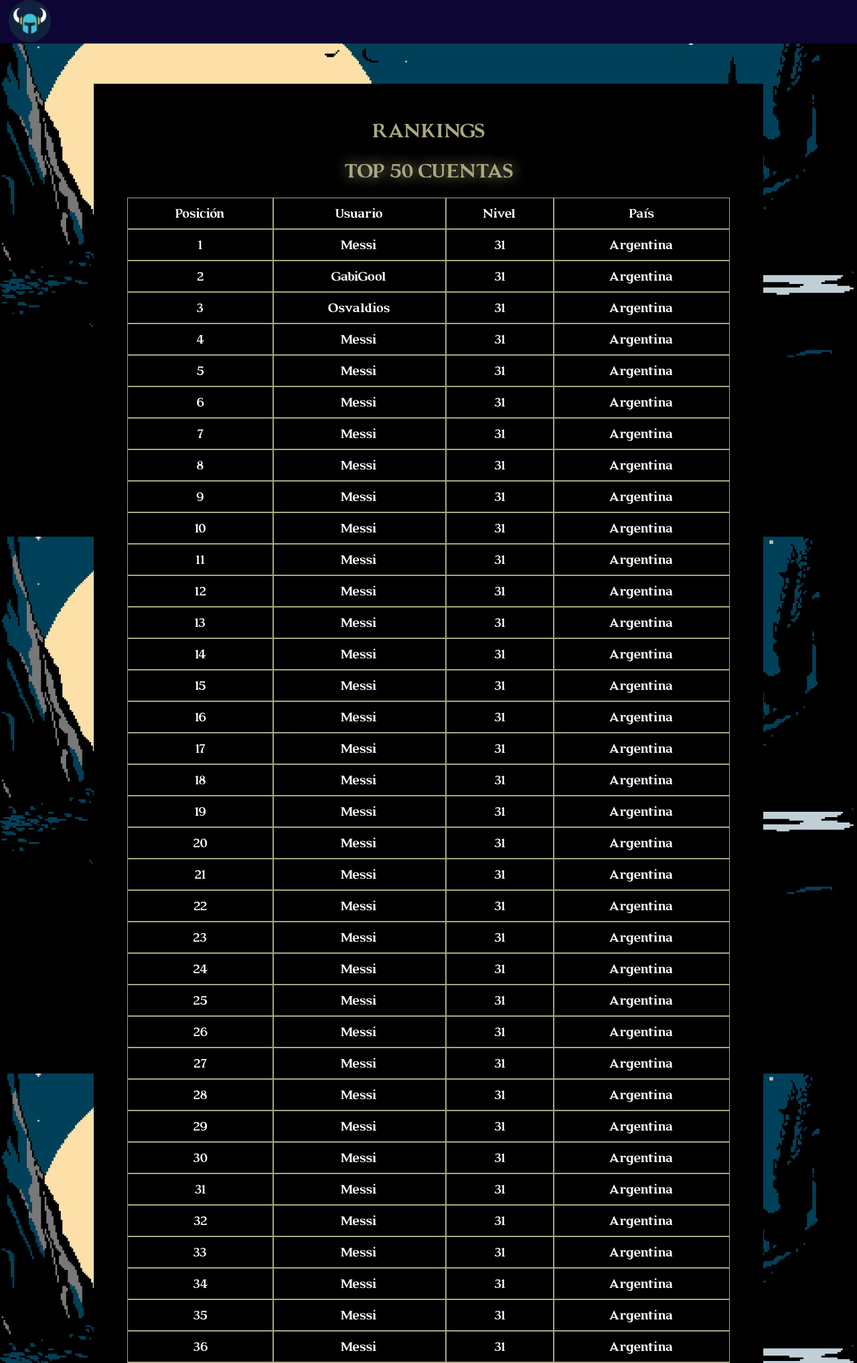
After one commit to nelsonfacundo/proyecto, a PHP site: page /ranking.html in a window 1280 px wide. The commit adds this page. Shown: the top 2035 px of the page at 67% size. Run offline with PHP 8.4, Linux system fonts and the light colour scheme.

Commit message:
Agregué el ranking y corregí errores.
Agregué el ranking casi terminado, sólo falta arreglar el error del
botón del header, también arreglé el logo del header que estaba
cuadrado.

```diff
--- a/css/menu.css
+++ b/css/menu.css
@@ -17,6 +17,7 @@
   .main-header img {
     width: 63px;
     float: left;
+    border-radius: 150px;
   }
 
 
--- /dev/null
+++ b/css/styleRanking.css
@@ -0,0 +1,75 @@
+@import url(menu.css);
+@import url(footer.css);
+
+
+
+@font-face {
+  font-family: "grendel";
+  src: url("../fuentes/grendel.ttf");
+}
+
+
+
+*{
+  margin: 0;
+  padding: 0;
+  box-sizing: border-box;
+}
+body {
+  margin: 0;
+  font-family: grendel;
+  background-repeat: repeat;
+  background-size: 100% auto;
+  color: white;
+  background-image: url("../img/fondo.jpg");
+
+}
+.container
+{
+  width: 100%;
+ }
+.contenido
+{
+  max-width: 1000px;
+  width: 100%;
+  margin: 125px auto;
+}
+#content-all
+{
+  background-color: black;
+  background-size: 100% auto;
+  min-height: 140px;
+}
+#content-header
+{
+  background-repeat: no-repeat;
+  background-size: 100% auto;
+  background-position: top;
+}
+#content-footer
+{
+  background-repeat: no-repeat;
+  background-size: 100% auto;
+  background-position: bottom;
+  padding: 30px 50px;
+}
+section
+{
+  display: block;
+}
+h2
+{
+  font-size: 25px;
+  width: 100%;
+  text-align: center;
+  color: #a9a87f;
+  display: block;
+  margin-block-start: 0.83em;
+  margin-block-end: 0.83em;
+  margin-inline-start: 0px;
+  margin-inline-end: 0px;
+}
+.activo
+{
+    text-shadow: 1px 0px 20px;
+}
--- /dev/null
+++ b/ranking.html
@@ -0,0 +1,378 @@
+<!DOCTYPE html>
+<html lang="en" dir="ltr">
+  <head>
+    <meta charset="UTF-8">
+    <meta name="viewport" content="width=device-width, initial-scale=1.0">
+    <meta http-equiv="X-UA-Compatible" content="ie=edge">
+    <link rel="stylesheet" href="css/styleRanking.css">
+    <title></title>
+  </head>
+  <body>
+    <div class="container">
+      <div id="header">
+          <div class="main-header">
+              <img src="img/logo.jpg" alt="logo">
+              <input type="checkbox" id="menu-bar">
+               <label class="fas fa-bars" for="menu-bar"></label>
+               <nav class="menu">
+                  <ul>
+                      <li><a href="index.html">inicio</a></li>
+                      <li><a href="ranking.html">ranking</a></li>
+                      <li><a href="perfil.html">perfil</a></li>
+                      <li><a href="faq">Faq</a></li>
+                      <li><a href="ABM.html">ABM</a></li>
+                      <li><a href="contacto.html">contactanos</a></li>
+                      <li><a href="register.html">registrate</a></li>
+                      <li><a href="login.html">iniciar sesion</a></li>
+                  </ul>
+               </nav>
+          </div>
+      </div>
+      <div class="contenido">
+        <section id="content-all">
+          <section id="content-header">
+            <section id="content-footer">
+              <h2> RANKINGS</h2>
+              <article class="">
+                <div class="columnas">
+                  <table style="width:100%; text-align : center;"cellspacing="0" cellpadding="0">
+                    <thead>
+                      <tr>
+                        <h2 class="activo" >TOP 50 CUENTAS</h2>
+                      </tr>
+                      <tr>
+                        <th style="padding:10px;border:1px solid #a9a87f">Posición</th>
+                        <th style="padding:10px;border:1px solid #a9a87f">Usuario</th>
+                        <th style="padding:10px;border:1px solid #a9a87f">Nivel</th>
+                        <th style="padding:10px;border:1px solid #a9a87f">País</th>
+                      </tr>
+                    </thead>
+                    <tbody>
+                      <tr>
+                        <td style="padding:10px;border:1px solid #a9a87f">1</td>
+                        <td style="padding:10px;border:1px solid #a9a87f">Messi</td>
+                        <td style="padding:10px;border:1px solid #a9a87f">31</td>
+                        <td style="padding:10px;border:1px solid #a9a87f">Argentina</td>
+                      </tr>
+                      <tr>
+                        <td style="padding:10px;border:1px solid #a9a87f">2</td>
+                        <td style="padding:10px;border:1px solid #a9a87f">GabiGool</td>
+                        <td style="padding:10px;border:1px solid #a9a87f">31</td>
+                        <td style="padding:10px;border:1px solid #a9a87f">Argentina</td>
+                      </tr>
+                      <tr>
+                        <td style="padding:10px;border:1px solid #a9a87f">3</td>
+                        <td style="padding:10px;border:1px solid #a9a87f">Osvaldios</td>
+                        <td style="padding:10px;border:1px solid #a9a87f">31</td>
+                        <td style="padding:10px;border:1px solid #a9a87f">Argentina</td>
+                      </tr>
+                      <tr>
+                        <td style="padding:10px;border:1px solid #a9a87f">4</td>
+                        <td style="padding:10px;border:1px solid #a9a87f">Messi</td>
+                        <td style="padding:10px;border:1px solid #a9a87f">31</td>
+                        <td style="padding:10px;border:1px solid #a9a87f">Argentina</td>
+                      </tr>
+                      <tr>
+                        <td style="padding:10px;border:1px solid #a9a87f">5</td>
+                        <td style="padding:10px;border:1px solid #a9a87f">Messi</td>
+                        <td style="padding:10px;border:1px solid #a9a87f">31</td>
+                        <td style="padding:10px;border:1px solid #a9a87f">Argentina</td>
+                      </tr>
+                      <tr>
+                        <td style="padding:10px;border:1px solid #a9a87f">6</td>
+                        <td style="padding:10px;border:1px solid #a9a87f">Messi</td>
+                        <td style="padding:10px;border:1px solid #a9a87f">31</td>
+                        <td style="padding:10px;border:1px solid #a9a87f">Argentina</td>
+                      </tr>
+                      <tr>
+                        <td style="padding:10px;border:1px solid #a9a87f">7</td>
+                        <td style="padding:10px;border:1px solid #a9a87f">Messi</td>
+                        <td style="padding:10px;border:1px solid #a9a87f">31</td>
+                        <td style="padding:10px;border:1px solid #a9a87f">Argentina</td>
+                      </tr>
+                      <tr>
+                        <td style="padding:10px;border:1px solid #a9a87f">8</td>
+                        <td style="padding:10px;border:1px solid #a9a87f">Messi</td>
+                        <td style="padding:10px;border:1px solid #a9a87f">31</td>
+                        <td style="padding:10px;border:1px solid #a9a87f">Argentina</td>
+                      </tr>
+                      <tr>
+                        <td style="padding:10px;border:1px solid #a9a87f">9</td>
+                        <td style="padding:10px;border:1px solid #a9a87f">Messi</td>
+                        <td style="padding:10px;border:1px solid #a9a87f">31</td>
+                        <td style="padding:10px;border:1px solid #a9a87f">Argentina</td>
+                      </tr>
+                      <tr>
+                        <td style="padding:10px;border:1px solid #a9a87f">10</td>
+                        <td style="padding:10px;border:1px solid #a9a87f">Messi</td>
+                        <td style="padding:10px;border:1px solid #a9a87f">31</td>
+                        <td style="padding:10px;border:1px solid #a9a87f">Argentina</td>
+                      </tr>
+                      <tr>
+                        <td style="padding:10px;border:1px solid #a9a87f">11</td>
+                        <td style="padding:10px;border:1px solid #a9a87f">Messi</td>
+                        <td style="padding:10px;border:1px solid #a9a87f">31</td>
+                        <td style="padding:10px;border:1px solid #a9a87f">Argentina</td>
+                      </tr>
+                      <tr>
+                        <td style="padding:10px;border:1px solid #a9a87f">12</td>
+                        <td style="padding:10px;border:1px solid #a9a87f">Messi</td>
+                        <td style="padding:10px;border:1px solid #a9a87f">31</td>
+                        <td style="padding:10px;border:1px solid #a9a87f">Argentina</td>
+                      </tr>
+                      <tr>
+                        <td style="padding:10px;border:1px solid #a9a87f">13</td>
+                        <td style="padding:10px;border:1px solid #a9a87f">Messi</td>
+                        <td style="padding:10px;border:1px solid #a9a87f">31</td>
+                        <td style="padding:10px;border:1px solid #a9a87f">Argentina</td>
+                      </tr>
+                      <tr>
+                        <td style="padding:10px;border:1px solid #a9a87f">14</td>
+                        <td style="padding:10px;border:1px solid #a9a87f">Messi</td>
+                        <td style="padding:10px;border:1px solid #a9a87f">31</td>
+                        <td style="padding:10px;border:1px solid #a9a87f">Argentina</td>
+                      </tr>
+                      <tr>
+                        <td style="padding:10px;border:1px solid #a9a87f">15</td>
+                        <td style="padding:10px;border:1px solid #a9a87f">Messi</td>
+                        <td style="padding:10px;border:1px solid #a9a87f">31</td>
+                        <td style="padding:10px;border:1px solid #a9a87f">Argentina</td>
+                      </tr>
+                      <tr>
+                        <td style="padding:10px;border:1px solid #a9a87f">16</td>
+                        <td style="padding:10px;border:1px solid #a9a87f">Messi</td>
+                        <td style="padding:10px;border:1px solid #a9a87f">31</td>
+                        <td style="padding:10px;border:1px solid #a9a87f">Argentina</td>
+                      </tr>
+                      <tr>
+                        <td style="padding:10px;border:1px solid #a9a87f">17</td>
+                        <td style="padding:10px;border:1px solid #a9a87f">Messi</td>
+                        <td style="padding:10px;border:1px solid #a9a87f">31</td>
+                        <td style="padding:10px;border:1px solid #a9a87f">Argentina</td>
+                      </tr>
+                      <tr>
+                        <td style="padding:10px;border:1px solid #a9a87f">18</td>
+                        <td style="padding:10px;border:1px solid #a9a87f">Messi</td>
+                        <td style="padding:10px;border:1px solid #a9a87f">31</td>
+                        <td style="padding:10px;border:1px solid #a9a87f">Argentina</td>
+                      </tr>
+                      <tr>
+                        <td style="padding:10px;border:1px solid #a9a87f">19</td>
+                        <td style="padding:10px;border:1px solid #a9a87f">Messi</td>
+                        <td style="padding:10px;border:1px solid #a9a87f">31</td>
+                        <td style="padding:10px;border:1px solid #a9a87f">Argentina</td>
+                      </tr>
+                      <tr>
+                        <td style="padding:10px;border:1px solid #a9a87f">20</td>
+                        <td style="padding:10px;border:1px solid #a9a87f">Messi</td>
+                        <td style="padding:10px;border:1px solid #a9a87f">31</td>
+                        <td style="padding:10px;border:1px solid #a9a87f">Argentina</td>
+                      </tr>
+                      <tr>
+                        <td style="padding:10px;border:1px solid #a9a87f">21</td>
+                        <td style="padding:10px;border:1px solid #a9a87f">Messi</td>
+                        <td style="padding:10px;border:1px solid #a9a87f">31</td>
+                        <td style="padding:10px;border:1px solid #a9a87f">Argentina</td>
+                      </tr>
+                      <tr>
+                        <td style="padding:10px;border:1px solid #a9a87f">22</td>
+                        <td style="padding:10px;border:1px solid #a9a87f">Messi</td>
+                        <td style="padding:10px;border:1px solid #a9a87f">31</td>
+                        <td style="padding:10px;border:1px solid #a9a87f">Argentina</td>
+                      </tr>
+                      <tr>
+                        <td style="padding:10px;border:1px solid #a9a87f">23</td>
+                        <td style="padding:10px;border:1px solid #a9a87f">Messi</td>
+                        <td style="padding:10px;border:1px solid #a9a87f">31</td>
+                        <td style="padding:10px;border:1px solid #a9a87f">Argentina</td>
+                      </tr>
+                      <tr>
+                        <td style="padding:10px;border:1px solid #a9a87f">24</td>
+                        <td style="padding:10px;border:1px solid #a9a87f">Messi</td>
+                        <td style="padding:10px;border:1px solid #a9a87f">31</td>
+                        <td style="padding:10px;border:1px solid #a9a87f">Argentina</td>
+                      </tr>
+                      <tr>
+                        <td style="padding:10px;border:1px solid #a9a87f">25</td>
+                        <td style="padding:10px;border:1px solid #a9a87f">Messi</td>
+                        <td style="padding:10px;border:1px solid #a9a87f">31</td>
+                        <td style="padding:10px;border:1px solid #a9a87f">Argentina</td>
+                      </tr>
+                      <tr>
+                        <td style="padding:10px;border:1px solid #a9a87f">26</td>
+                        <td style="padding:10px;border:1px solid #a9a87f">Messi</td>
+                        <td style="padding:10px;border:1px solid #a9a87f">31</td>
+                        <td style="padding:10px;border:1px solid #a9a87f">Argentina</td>
+                      </tr>
+                      <tr>
+                        <td style="padding:10px;border:1px solid #a9a87f">27</td>
+                        <td style="padding:10px;border:1px solid #a9a87f">Messi</td>
+                        <td style="padding:10px;border:1px solid #a9a87f">31</td>
+                        <td style="padding:10px;border:1px solid #a9a87f">Argentina</td>
+                      </tr>
+                      <tr>
+                        <td style="padding:10px;border:1px solid #a9a87f">28</td>
+                        <td style="padding:10px;border:1px solid #a9a87f">Messi</td>
+                        <td style="padding:10px;border:1px solid #a9a87f">31</td>
+                        <td style="padding:10px;border:1px solid #a9a87f">Argentina</td>
+                      </tr>
+                      <tr>
+                        <td style="padding:10px;border:1px solid #a9a87f">29</td>
+                        <td style="padding:10px;border:1px solid #a9a87f">Messi</td>
+                        <td style="padding:10px;border:1px solid #a9a87f">31</td>
+                        <td style="padding:10px;border:1px solid #a9a87f">Argentina</td>
+                      </tr>
+                      <tr>
+                        <td style="padding:10px;border:1px solid #a9a87f">30</td>
+                        <td style="padding:10px;border:1px solid #a9a87f">Messi</td>
+                        <td style="padding:10px;border:1px solid #a9a87f">31</td>
+                        <td style="padding:10px;border:1px solid #a9a87f">Argentina</td>
+                      </tr>
+                      <tr>
+                        <td style="padding:10px;border:1px solid #a9a87f">31</td>
+                        <td style="padding:10px;border:1px solid #a9a87f">Messi</td>
+                        <td style="padding:10px;border:1px solid #a9a87f">31</td>
+                        <td style="padding:10px;border:1px solid #a9a87f">Argentina</td>
+                      </tr>
+                      <tr>
+                        <td style="padding:10px;border:1px solid #a9a87f">32</td>
+                        <td style="padding:10px;border:1px solid #a9a87f">Messi</td>
+                        <td style="padding:10px;border:1px solid #a9a87f">31</td>
+                        <td style="padding:10px;border:1px solid #a9a87f">Argentina</td>
+                      </tr>
+                      <tr>
+                        <td style="padding:10px;border:1px solid #a9a87f">33</td>
+                        <td style="padding:10px;border:1px solid #a9a87f">Messi</td>
+                        <td style="padding:10px;border:1px solid #a9a87f">31</td>
+                        <td style="padding:10px;border:1px solid #a9a87f">Argentina</td>
+                      </tr>
+                      <tr>
+                        <td style="padding:10px;border:1px solid #a9a87f">34</td>
+                        <td style="padding:10px;border:1px solid #a9a87f">Messi</td>
+                        <td style="padding:10px;border:1px solid #a9a87f">31</td>
+                        <td style="padding:10px;border:1px solid #a9a87f">Argentina</td>
+                      </tr>
+                      <tr>
+                        <td style="padding:10px;border:1px solid #a9a87f">35</td>
+                        <td style="padding:10px;border:1px solid #a9a87f">Messi</td>
+                        <td style="padding:10px;border:1px solid #a9a87f">31</td>
+                        <td style="padding:10px;border:1px solid #a9a87f">Argentina</td>
+                      </tr>
+                      <tr>
+                        <td style="padding:10px;border:1px solid #a9a87f">36</td>
+                        <td style="padding:10px;border:1px solid #a9a87f">Messi</td>
+                        <td style="padding:10px;border:1px solid #a9a87f">31</td>
+                        <td style="padding:10px;border:1px solid #a9a87f">Argentina</td>
+                      </tr>
+                      <tr>
+                        <td style="padding:10px;border:1px solid #a9a87f">37</td>
+                        <td style="padding:10px;border:1px solid #a9a87f">Messi</td>
+                        <td style="padding:10px;border:1px solid #a9a87f">31</td>
+                        <td style="padding:10px;border:1px solid #a9a87f">Argentina</td>
+                      </tr>
+                      <tr>
+                        <td style="padding:10px;border:1px solid #a9a87f">38</td>
+                        <td style="padding:10px;border:1px solid #a9a87f">Messi</td>
+                        <td style="padding:10px;border:1px solid #a9a87f">31</td>
+                        <td style="padding:10px;border:1px solid #a9a87f">Argentina</td>
+                      </tr>
+                      <tr>
+                        <td style="padding:10px;border:1px solid #a9a87f">39</td>
+                        <td style="padding:10px;border:1px solid #a9a87f">Messi</td>
+                        <td style="padding:10px;border:1px solid #a9a87f">31</td>
+                        <td style="padding:10px;border:1px solid #a9a87f">Argentina</td>
+                      </tr>
+                      <tr>
+                        <td style="padding:10px;border:1px solid #a9a87f">40</td>
+                        <td style="padding:10px;border:1px solid #a9a87f">Messi</td>
+                        <td style="padding:10px;border:1px solid #a9a87f">31</td>
+                        <td style="padding:10px;border:1px solid #a9a87f">Argentina</td>
+                      </tr>
+                      <tr>
+                        <td style="padding:10px;border:1px solid #a9a87f">41</td>
+                        <td style="padding:10px;border:1px solid #a9a87f">Messi</td>
+                        <td style="padding:10px;border:1px solid #a9a87f">31</td>
+                        <td style="padding:10px;border:1px solid #a9a87f">Argentina</td>
+                      </tr>
+                      <tr>
+                        <td style="padding:10px;border:1px solid #a9a87f">42</td>
+                        <td style="padding:10px;border:1px solid #a9a87f">Messi</td>
+                        <td style="padding:10px;border:1px solid #a9a87f">31</td>
+                        <td style="padding:10px;border:1px solid #a9a87f">Argentina</td>
+                      </tr>
+                      <tr>
+                        <td style="padding:10px;border:1px solid #a9a87f">43</td>
+                        <td style="padding:10px;border:1px solid #a9a87f">Messi</td>
+                        <td style="padding:10px;border:1px solid #a9a87f">31</td>
+                        <td style="padding:10px;border:1px solid #a9a87f">Argentina</td>
+                      </tr>
+                      <tr>
+                        <td style="padding:10px;border:1px solid #a9a87f">44</td>
+                        <td style="padding:10px;border:1px solid #a9a87f">Messi</td>
+                        <td style="padding:10px;border:1px solid #a9a87f">31</td>
+                        <td style="padding:10px;border:1px solid #a9a87f">Argentina</td>
+                      </tr>
+                      <tr>
+                        <td style="padding:10px;border:1px solid #a9a87f">45</td>
+                        <td style="padding:10px;border:1px solid #a9a87f">Messi</td>
+                        <td style="padding:10px;border:1px solid #a9a87f">31</td>
+                        <td style="padding:10px;border:1px solid #a9a87f">Argentina</td>
+                      </tr>
+                      <tr>
+                        <td style="padding:10px;border:1px solid #a9a87f">46</td>
+                        <td style="padding:10px;border:1px solid #a9a87f">Messi</td>
+                        <td style="padding:10px;border:1px solid #a9a87f">31</td>
+                        <td style="padding:10px;border:1px solid #a9a87f">Argentina</td>
+                      </tr>
+                      <tr>
+                        <td style="padding:10px;border:1px solid #a9a87f">47</td>
+                        <td style="padding:10px;border:1px solid #a9a87f">Messi</td>
+                        <td style="padding:10px;border:1px solid #a9a87f">31</td>
+                        <td style="padding:10px;border:1px solid #a9a87f">Argentina</td>
+                      </tr>
+                      <tr>
+                        <td style="padding:10px;border:1px solid #a9a87f">48</td>
+                        <td style="padding:10px;border:1px solid #a9a87f">Messi</td>
+                        <td style="padding:10px;border:1px solid #a9a87f">31</td>
+                        <td style="padding:10px;border:1px solid #a9a87f">Argentina</td>
+                      </tr>
+                      <tr>
+                        <td style="padding:10px;border:1px solid #a9a87f">49</td>
+                        <td style="padding:10px;border:1px solid #a9a87f">Messi</td>
+                        <td style="padding:10px;border:1px solid #a9a87f">31</td>
+                        <td style="padding:10px;border:1px solid #a9a87f">Argentina</td>
+                      </tr>
+                      <tr>
+                        <td style="padding:10px;border:1px solid #a9a87f">50</td>
+                        <td style="padding:10px;border:1px solid #a9a87f">Messi</td>
+                        <td style="padding:10px;border:1px solid #a9a87f">31</td>
+                        <td style="padding:10px;border:1px solid #a9a87f">Argentina</td>
+                      </tr>
+                    </tbody>
+                  </table>
+                </div>
+
+              </article>
+            </section>
+          </section>
+
+        </section>
+      </div>
+      <div id="footer">
+          <img src="img/logo.jpg">
+            <div class="block-footer">
+              <ul>
+                 <li><a href="#">Home</a></li>
+                 <li><a href="#">Quienes</a></li>
+                 <li><a href="#">Servicios</a></li>
+                 <li><a href="#">Sucursales</a></li>
+                 <li><a href="contacto.html">Contacto</a></li>
+                 <li><a href="#">Terminos</a></li>
+                 <li><a href="#">Privacidad</a></li>
+                 <li><a href="#">Cookies</a></li>
+              </ul>
+            </div>
+      </div>
+    </div>
+  </body>
+</html>
```
Also changed, not shown: contacto.html (added, +85 -0 lines), css/styleContact.css (added, +117 -0 lines).
